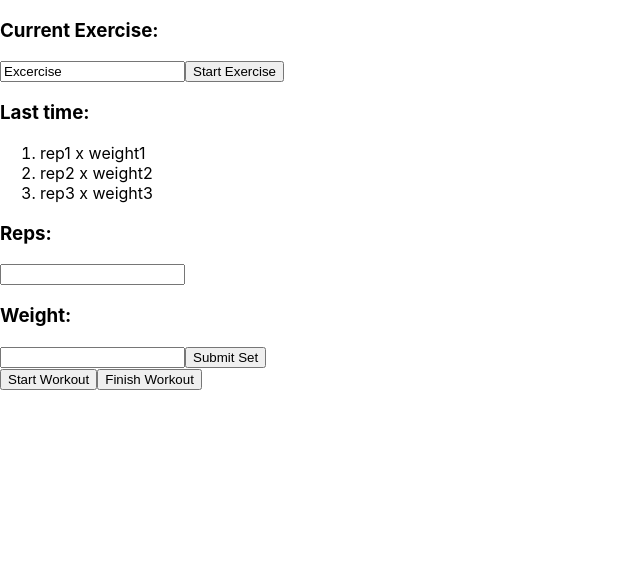
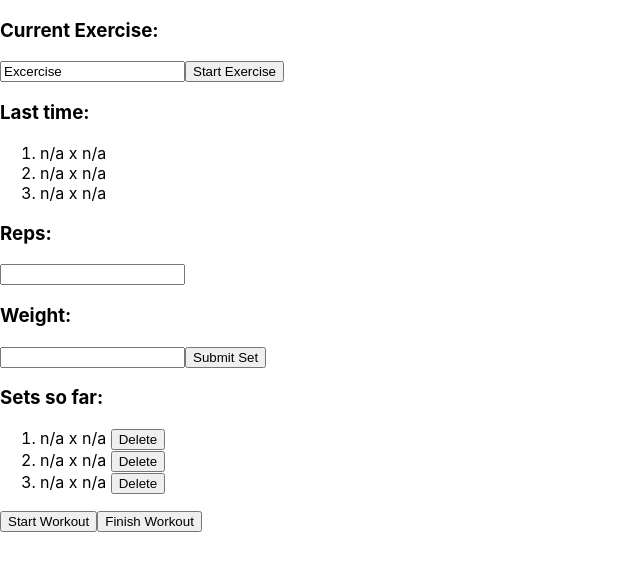
Before and after one commit to AdamKrivoshein/WorkoutTracker, a React (Create React App) app in the folder frontend/: page / in a window 1280 px wide. Shown: the top 570 px of the page, without its empty margins (0-640 px from the left). Built offline with nearby package versions, Linux system fonts and the light colour scheme.

Commit message:
Can now delete current sets.

```diff
--- a/frontend/src/App.js
+++ b/frontend/src/App.js
@@ -24,6 +24,52 @@ function ExerciseEntry({ exerciseText, onExerciseTextChange }) {
       />
     </>
   );
+}
+
+function CurrentSet({ id, rep, weight, refreshSets }) {
+  function DeleteSet() {
+    if (id > 0) {
+      console.log(`Trying to delete the set id: ${id} and reps: ${rep} of weight: ${weight}`)
+
+      axios.delete(`http://localhost:8888/deleteSet/${id}`)
+      .then(function (response) {
+        console.log(response);
+        refreshSets();
+      })
+      .catch(function (error) {
+        console.log(error);
+      });
+    }
+  }
+
+  return (
+    <li><p id="SetDisplay">{rep}</p> x <p id="SetDisplay">{weight} </p><Button title={"Delete"} handleClick={DeleteSet} /></li>
+  )
+}
+
+function CurrentSets({ id1, rep1, weight1, id2, rep2, weight2, id3, rep3, weight3, refreshSets }) {
+  return (
+    <>
+      <h3>Sets so far:</h3>
+      <ol>
+        <CurrentSet
+          id={id1}
+          rep={rep1}
+          weight={weight1}
+          refreshSets={refreshSets} />
+        <CurrentSet
+          id={id2}
+          rep={rep2}
+          weight={weight2}
+          refreshSets={refreshSets} />
+        <CurrentSet
+          id={id3}
+          rep={rep3}
+          weight={weight3}
+          refreshSets={refreshSets} />
+      </ol>
+    </>
+  )
 }
 
 function PastSet({ rep, weight }) {
@@ -123,6 +169,67 @@ function WorkoutScreen() {
   const [currentRepsText, setRepsText] = useState('CurrentReps');
   const [currentWeightText, setWeightText] = useState('CurrentWeight');
 
+  const [currSetId1, setCurrSetId1] = useState('');
+  const [currSetReps1, setCurrSetReps1] = useState('n/a');
+  const [currSetWeight1, setCurrSetWeight1] = useState('n/a');
+  const [currSetId2, setCurrSetId2] = useState('');
+  const [currSetReps2, setCurrSetReps2] = useState('n/a');
+  const [currSetWeight2, setCurrSetWeight2] = useState('n/a');
+  const [currSetId3, setCurrSetId3] = useState('');
+  const [currSetReps3, setCurrSetReps3] = useState('n/a');
+  const [currSetWeight3, setCurrSetWeight3] = useState('n/a');
+  // const [currenSetReps, setCurrentSetReps] = useState([]);
+  // const [currenSetWeight, setCurrentSetWeight] = useState([]);
+
+  function getCurrentSets() {
+    console.log(`Trying to get current sets for: ${exerciseText}`)
+
+    let url=`http://localhost:8888/currentSets/${exerciseText}`
+    console.log(url)
+
+    axios.get(url)
+    .then(function (response) {
+      console.log(response);
+      console.log(`ID=${response.data[0].id}, Reps=${response.data[0].repetition}, Weight=${response.data[0].weight}`);
+
+      // Reset current sets to empty before repopulating
+      setCurrSetId1(0);
+      setCurrSetReps1('n/a');
+      setCurrSetWeight1('n/a');
+      setCurrSetId2(0);
+      setCurrSetReps2('n/a');
+      setCurrSetWeight2('n/a');
+      setCurrSetId3(0);
+      setCurrSetReps3('n/a');
+      setCurrSetWeight3('n/a');
+
+      // Populate current sets
+      setCurrSetId1(response.data[0].id);
+      setCurrSetReps1(response.data[0].repetition);
+      setCurrSetWeight1(response.data[0].weight);
+      setCurrSetId2(response.data[1].id);
+      setCurrSetReps2(response.data[1].repetition);
+      setCurrSetWeight2(response.data[1].weight);
+      setCurrSetId3(response.data[2].id);
+      setCurrSetReps3(response.data[2].repetition);
+      setCurrSetWeight3(response.data[2].weight);
+      // setRep1Text(response.data[0].repetition);
+      // setWeight1Text(response.data[0].weight);
+      // setRep2Text(response.data[1].repetition);
+      // setWeight2Text(response.data[1].weight);
+      // setRep3Text(response.data[2].repetition);
+      // setWeight3Text(response.data[2].weight);
+
+      // setCurrentSetReps([
+      //   ...currenSetReps,
+      //   { id: nextId++, name: name }
+      // ]);
+    })
+    .catch(function (error) {
+      console.log(error);
+    });
+  }
+
   function sendSet() {
     console.log(`Trying to send the reps: ${currentRepsText} and weight: ${currentWeightText} of: ${exerciseText}`)
 
@@ -133,15 +240,17 @@ function WorkoutScreen() {
     })
     .then(function (response) {
       console.log(response);
+      getCurrentSets();
     })
     .catch(function (error) {
       console.log(error);
     });
+
   }
 
   // Gets sets on the current exercise from the previous workout
   function getPastSets() {
-    console.log(`Trying to get sets for: ${exerciseText}`)
+    console.log(`Trying to get past sets for: ${exerciseText}`)
 
     let url=`http://localhost:8888/pastSets/${exerciseText}`
     console.log(url)
@@ -182,12 +291,12 @@ function WorkoutScreen() {
 
   const [exerciseText, setExerciseText] = useState('Excercise');
   // Past set states
-  const [rep1Text, setRep1Text] = useState('rep1');
-  const [weight1Text, setWeight1Text] = useState('weight1');
-  const [rep2Text, setRep2Text] = useState('rep2');
-  const [weight2Text, setWeight2Text] = useState('weight2');
-  const [rep3Text, setRep3Text] = useState('rep3');
-  const [weight3Text, setWeight3Text] = useState('weight3');
+  const [rep1Text, setRep1Text] = useState('n/a');
+  const [weight1Text, setWeight1Text] = useState('n/a');
+  const [rep2Text, setRep2Text] = useState('n/a');
+  const [weight2Text, setWeight2Text] = useState('n/a');
+  const [rep3Text, setRep3Text] = useState('n/a');
+  const [weight3Text, setWeight3Text] = useState('n/a');
   return (
     <div>
       <ExerciseEntry
@@ -210,7 +319,17 @@ function WorkoutScreen() {
         setRepsText={setRepsText}
         setWeightText={setWeightText}
         sendSet={sendSet} />
-      <currentSets />
+      <CurrentSets
+        id1={currSetId1}
+        rep1={currSetReps1}
+        weight1={currSetWeight1}
+        id2={currSetId2}
+        rep2={currSetReps2}
+        weight2={currSetWeight2}
+        id3={currSetId3}
+        rep3={currSetReps3}
+        weight3={currSetWeight3}
+        refreshSets={getCurrentSets} />
       <Navigation />
     </div>
   );
```
Also changed, not shown: 1 other file (tests, documents, lock files or other folders).
